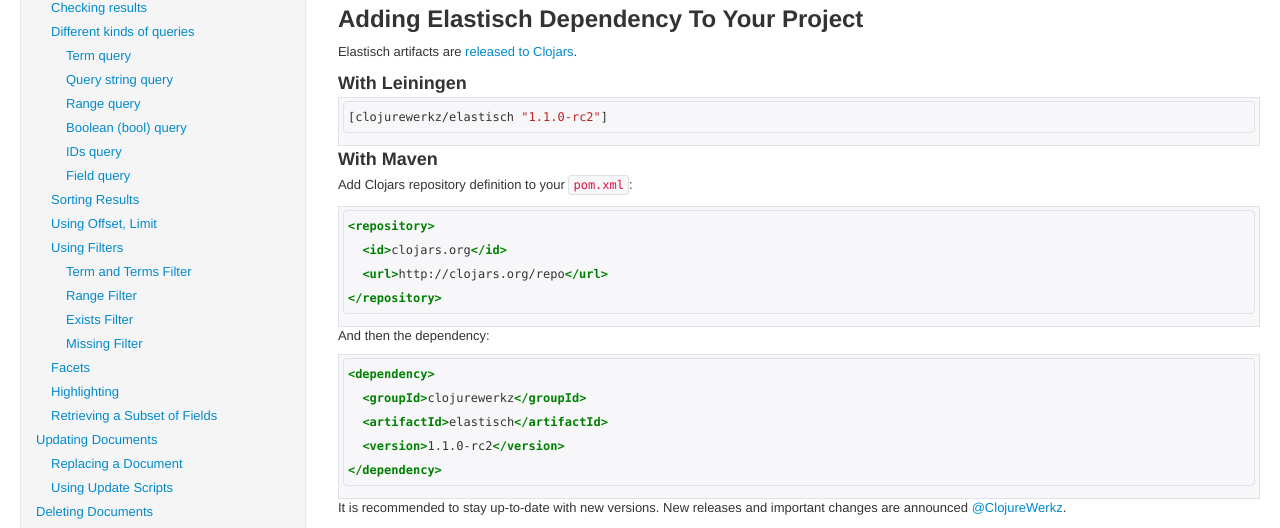
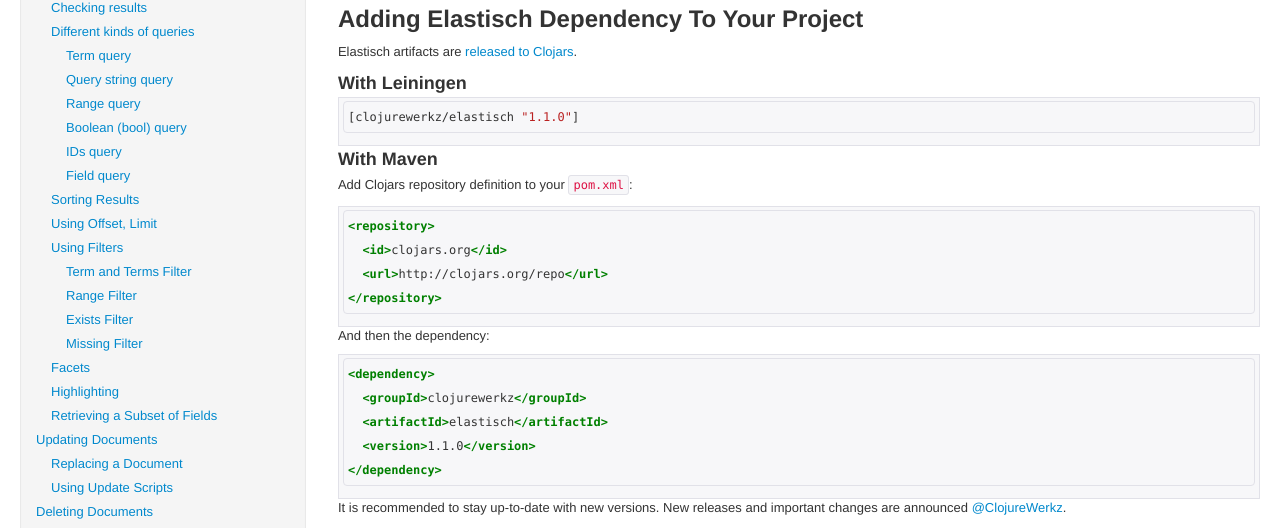
Before and after one commit to clojurewerkz/elastisch.docs, a Jekyll site: the page built from articles/getting_started.md, in a window 1280 px wide and 900 px high, scrolled down 570 px. Shown: the part 150-678 px from the top of the window. Built offline with Jekyll 4.4.1, drawn with Linux system fonts in a browser that asks for light colours; some web fonts are replaced; Markdown is read by kramdown in place of the engine named in the settings; comment, search, counter and statistics services are not loaded.

Commit message:
1.1.0 is out

````diff
--- a/articles/getting_started.md
+++ b/articles/getting_started.md
@@ -57,7 +57,7 @@
 ### With Leiningen
 
 ``` clojure
-[clojurewerkz/elastisch "1.1.0-rc2"]
+[clojurewerkz/elastisch "1.1.0"]
 ```
 
 ### With Maven
@@ -77,7 +77,7 @@
 <dependency>
   <groupId>clojurewerkz</groupId>
   <artifactId>elastisch</artifactId>
-  <version>1.1.0-rc2</version>
+  <version>1.1.0</version>
 </dependency>
 ```
 
````
